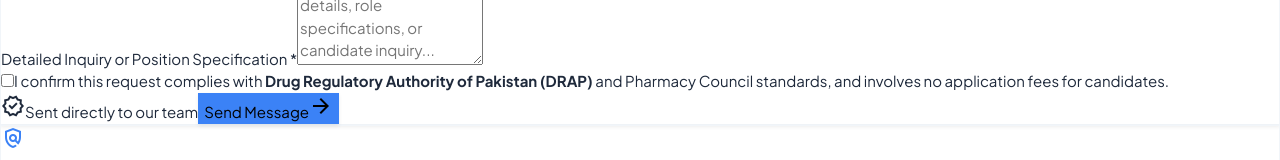
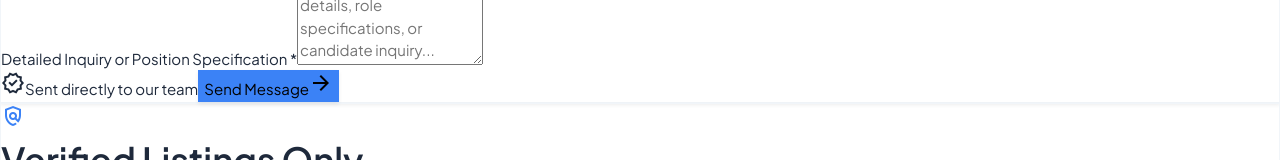
Before and after one commit to MuhammadHamzaSaleemi/Pharma-connect, a Next.js app in the folder apps/website/: page /contactus in a window 1280 px wide. Shown: the part 732-892 px from the top of the page. Built offline with nearby package versions, Linux system fonts and the light colour scheme; no server answers.

Commit message:
update contact form

```diff
--- a/apps/website/src/app/componants/contactExplorer.js
+++ b/apps/website/src/app/componants/contactExplorer.js
@@ -327,22 +327,6 @@ export default function ContactExplorer() {
                     />
                   </div>
 
-                  <label className="flex items-start gap-space-sm p-space-sm bg-surface-container-low rounded-lg cursor-pointer">
-                    <input
-                      type="checkbox"
-                      required
-                      className="mt-1 w-4 h-4 rounded accent-primary shrink-0"
-                    />
-                    <span className="text-sm text-on-surface-variant leading-snug">
-                      I confirm this request complies with{" "}
-                      <strong className="text-navy-surface">
-                        Drug Regulatory Authority of Pakistan (DRAP)
-                      </strong>{" "}
-                      and Pharmacy Council standards, and involves no
-                      application fees for candidates.
-                    </span>
-                  </label>
-
                   <div className="flex flex-col sm:flex-row items-center justify-between gap-space-md pt-space-xs">
                     <span className="flex items-center gap-1.5 text-on-surface-variant text-xs">
                       <Icon
```
